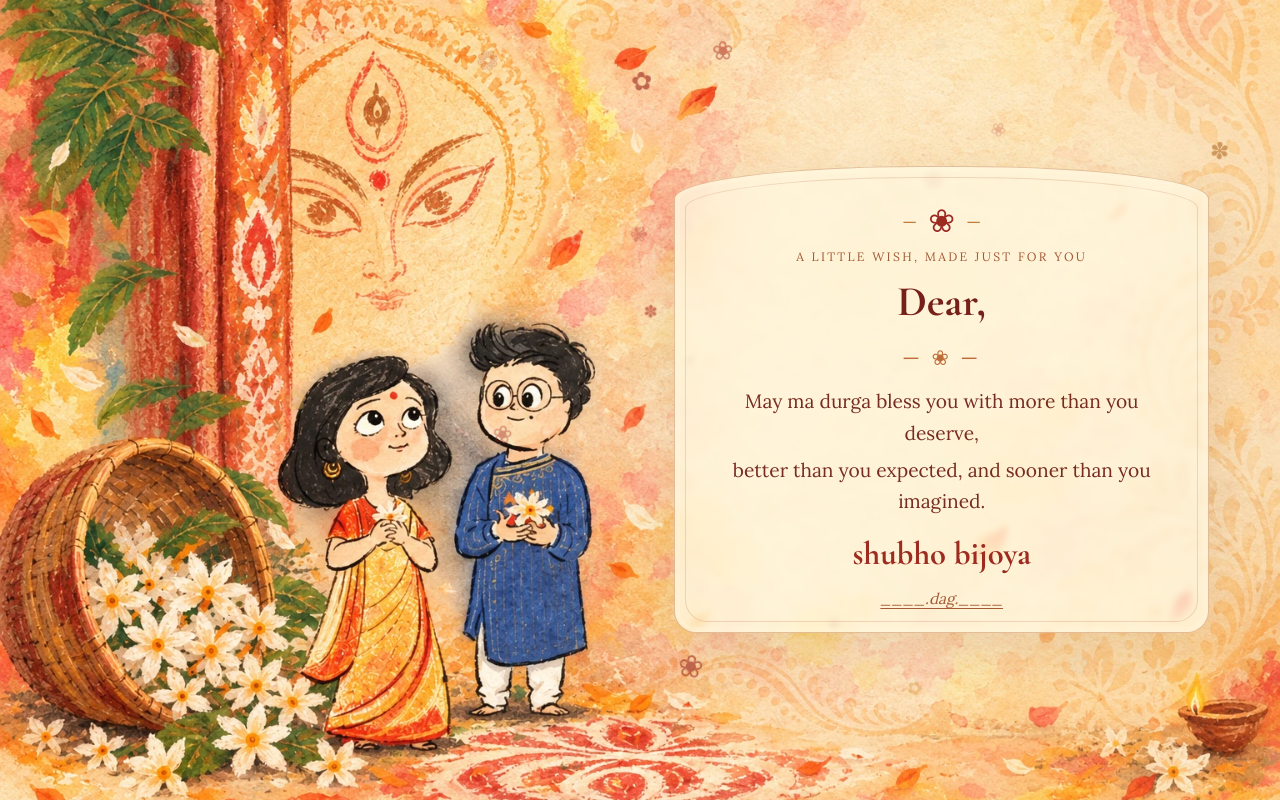
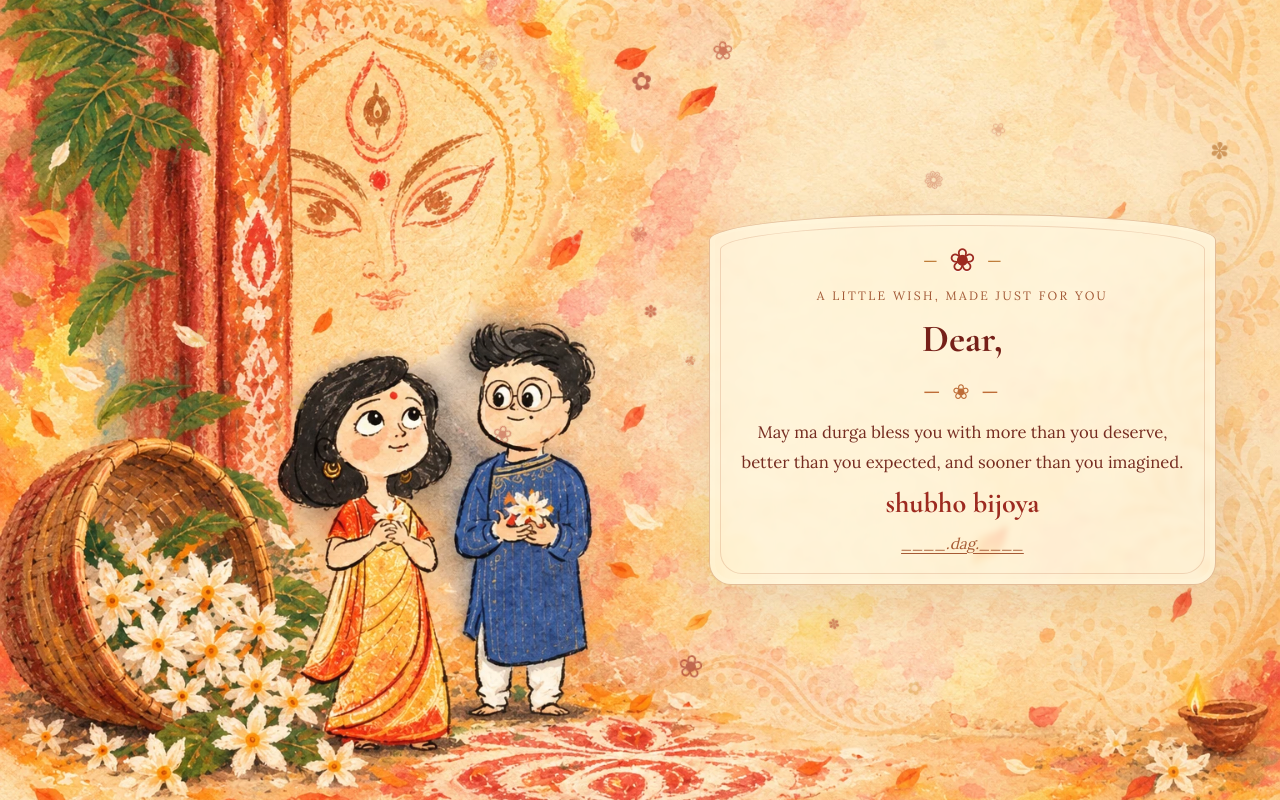
Before and after one commit to BuildWith-Niloy/bijoya-wishes-, a plain HTML site: page index.html in a window 1280 px wide. Drawn offline with nearby package versions, Linux system fonts and the light colour scheme.

Commit message:
Update style.css

```diff
--- a/style.css
+++ b/style.css
@@ -429,3 +429,48 @@ button {
     display: none;
   }
 }
+
+/* Final greeting layout adjustments */
+.greeting-page {
+  justify-content: flex-end;
+  padding: clamp(1rem, 3vw, 3rem) clamp(1rem, 5vw, 5rem);
+}
+
+.wish-card {
+  width: min(44%, 600px);
+  padding: clamp(1.2rem, 2.3vw, 2rem);
+}
+
+.typed-message {
+  min-height: 0;
+}
+
+.typed-line {
+  min-height: 1.4em;
+}
+
+.salutation {
+  font-size: clamp(2rem, 3vw, 2.8rem);
+}
+
+.blessing {
+  font-size: clamp(1rem, 1.3vw, 1.2rem);
+  line-height: 1.5;
+}
+
+.signoff {
+  margin-top: 0.8rem;
+  font-size: clamp(1.6rem, 2.2vw, 2.1rem);
+}
+
+.signature {
+  margin-top: 0.4rem;
+}
+
+@media (max-width: 650px) {
+  .wish-card {
+    width: 100%;
+    max-width: 540px;
+    padding: 1.2rem 1rem;
+  }
+}
```
